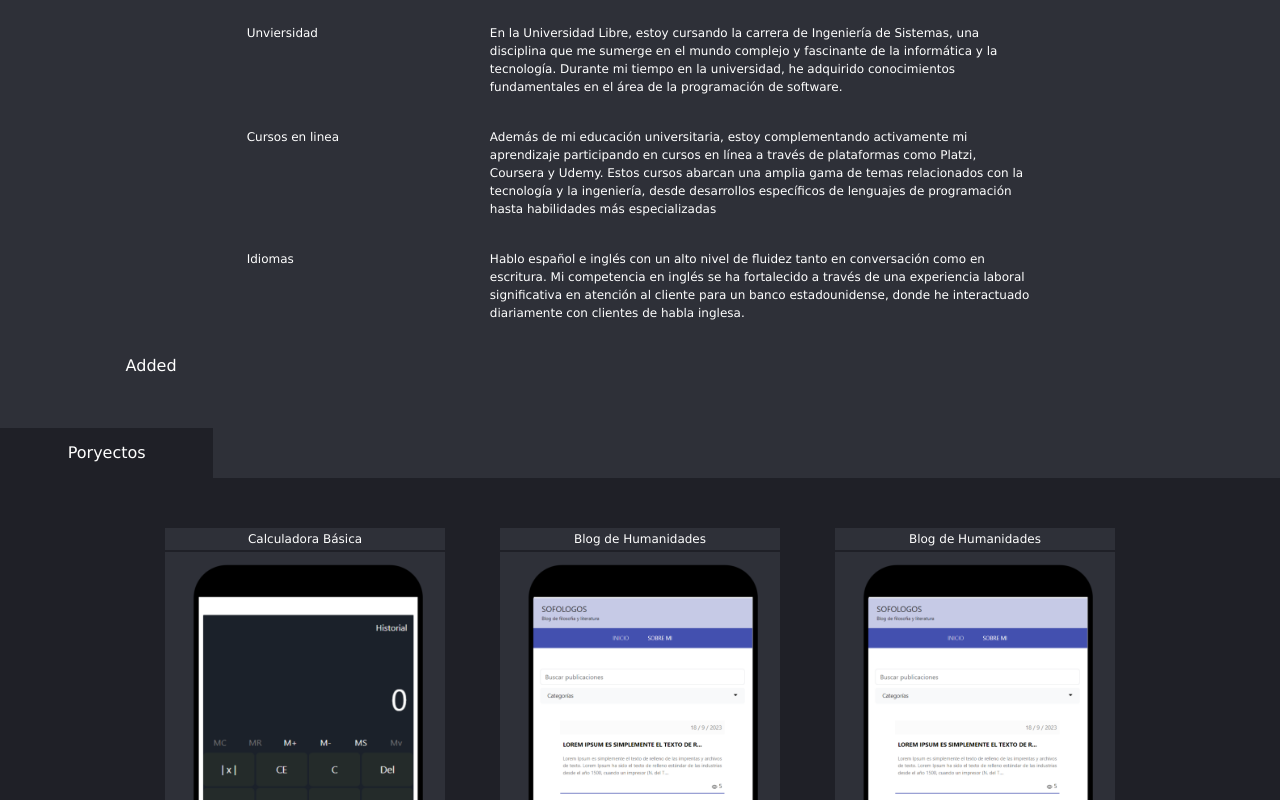
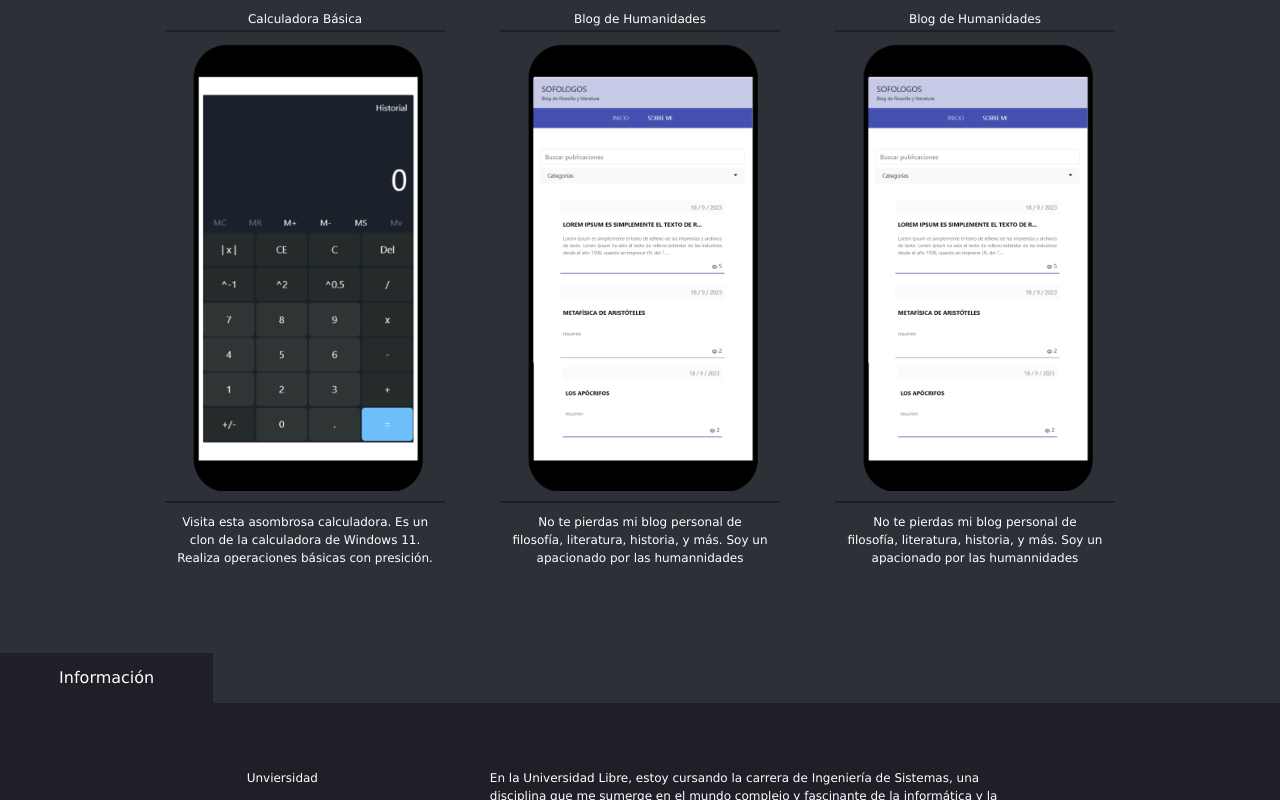
Before and after one commit to judisarodev/resume, a React (Create React App) app: page / in a window 1280 px wide. Shown: the part 1000-1800 px from the top of the page. Built offline with nearby package versions, Linux system fonts and the light colour scheme.

Commit message:
projects first, about after

```diff
--- a/src/App.js
+++ b/src/App.js
@@ -12,8 +12,8 @@ function App() {
     <div className='App'>
       <Menu />
       <Home />
+      <Work />
       <About />
-      <Work />
       <Contact />
       <Footer />
     </div>
--- a/src/components/menu/Menu.js
+++ b/src/components/menu/Menu.js
@@ -7,8 +7,8 @@ const Menu = () => {
 
     const menuOptions = [
         { name: 'INCIO', active: true },
+        { name: 'PROYECTOS', active: false },
         { name: 'INFOS', active: false },
-        { name: 'PROYECTOS', active: false },
         { name: 'CONTACTOS', active: false }
     ];
 
--- a/src/views/about/About.js
+++ b/src/views/about/About.js
@@ -10,11 +10,10 @@ const About = () => {
     ];
 
     return(
-        <Folder name={'Información'} light={true}>
+        <Folder name={'Información'}>
             <div className="container">
                 {aboutData.map(item=><AboutItem title={item.title} content={item.content}/>)}
             </div>
-            Added
         </Folder>
 
     );
--- a/src/views/work/Work.js
+++ b/src/views/work/Work.js
@@ -14,7 +14,7 @@ const Work = () => {
     ];
 
     return(
-        <Folder name={'Poryectos'}>
+        <Folder name={'Poryectos'} light={true}>
             <div className="work">
                 { projects.map(project => <Project name={project.name} description={project.description} image={project.image} url={project.url}/>) }
             </div>
```
